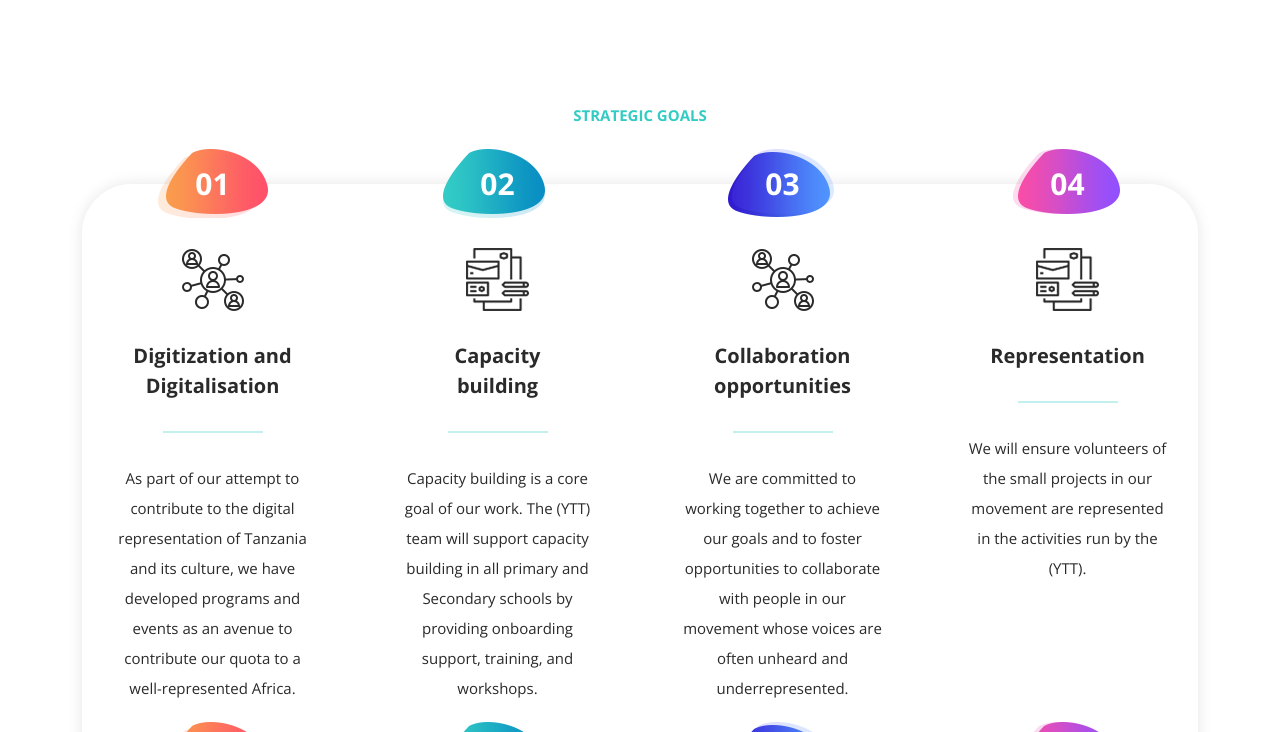
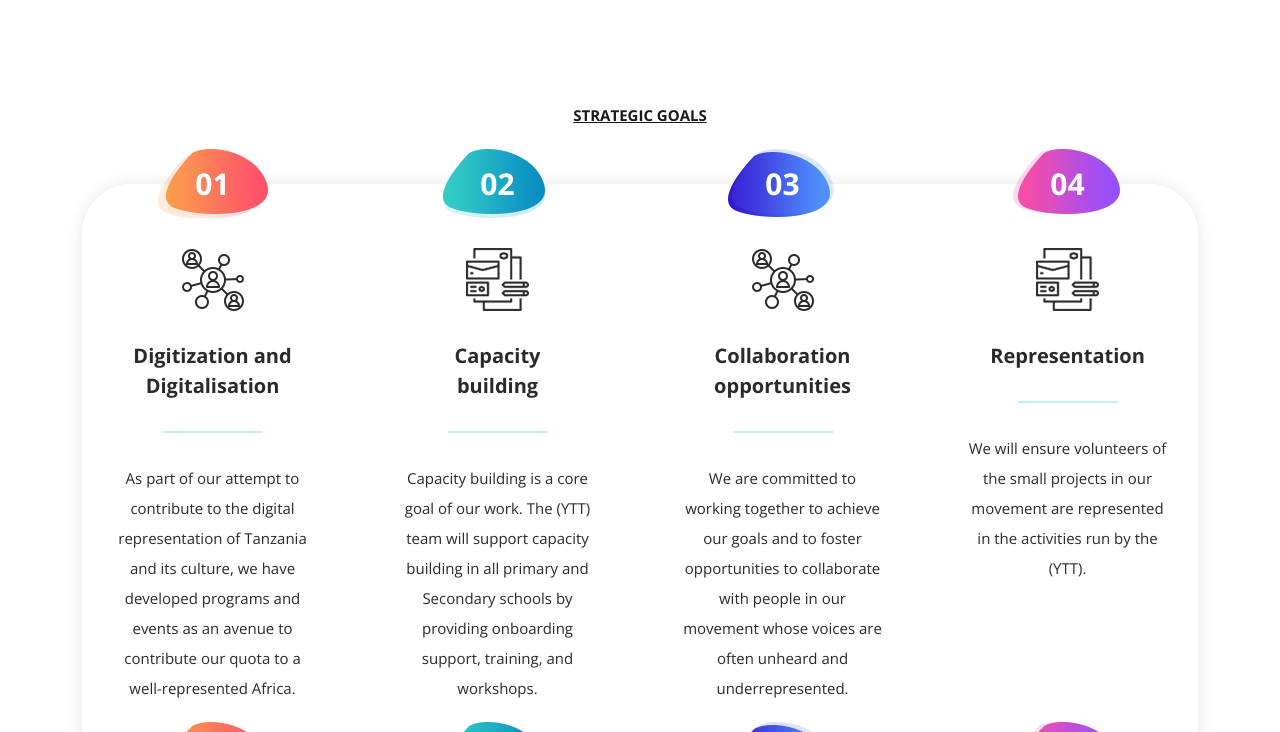
Before and after one commit to Sseinmmbaga/youthwebsite, a PHP site: page / in a window 1280 px wide. Shown: the part 861-1593 px from the top of the page. Run offline with PHP 8.4, Linux system fonts and the light colour scheme.

Commit message:
style changes

```diff
--- a/assets/css/youth-customer-style.css
+++ b/assets/css/youth-customer-style.css
@@ -1730,5 +1730,8 @@ responsive
 }
 h6.heade{
   text-align: center;
-
-}
+  color: #191a20;
+  font-weight: bold;
+  text-decoration: underline;
+
+}
```
